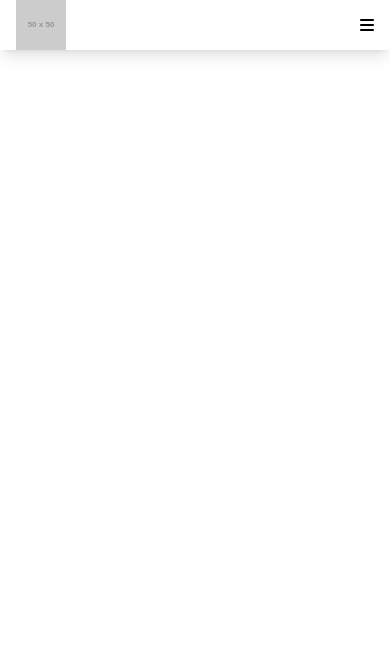
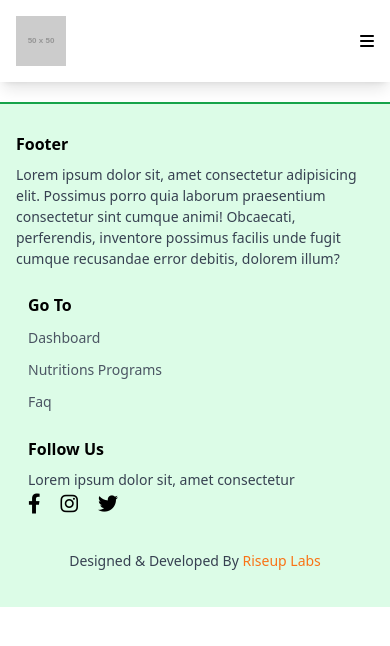
Before and after one commit to masud001/nutrition-website, a website with bundled scripts: page src/index.html in a window 390 px wide. Built offline with nearby package versions, Linux system fonts and the light colour scheme; placeholder pictures from the web are drawn by us.

Commit message:
footer and footer bottom done

```diff
--- a/src/assets/css/custom.css
+++ b/src/assets/css/custom.css
@@ -11,3 +11,13 @@ input:checked ~ .en-dot {
 		rgba(123, 178, 78, 0.8799894957983193) 100%
 	);
 }
+.font-gradient {
+	-webkit-background-clip: text;
+	-webkit-text-fill-color: transparent;
+	background: rgb(18, 103, 16);
+	background: linear-gradient(
+		90deg,
+		rgba(18, 103, 16, 1) 0%,
+		rgba(123, 178, 78, 0.8799894957983193) 100%
+	);
+}
--- a/src/index.html
+++ b/src/index.html
@@ -15,13 +15,13 @@
 	<body>
 		<!--NOTE: Page header section START  -->
 		<header class="mx-auto bg-white shadow-lg">
-			<div class="container px-4 pb-4 md:pb-0">
+			<div class="container px-4 py-4 md:py-0">
 				<div
 					x-data="{menuOpen:false}"
 					class="flex flex-wrap lg:flex-nowrap lg:justify-between w-full items-center md:items-start lg:items-center"
 				>
 					<!--NOTE: logo -->
-					<div class="mr-4">
+					<div class="mr-4 self-center">
 						<a href="">
 							<img src="https://via.placeholder.com/50" alt="logo" />
 						</a>
@@ -63,7 +63,7 @@
 								<!-- NOTE: dropdown menu  -->
 								<div
 									:class="{'hidden': !dropDownOpen,'flex flex-col':dropDownOpen}"
-									class="lg:absolute left-0 bg-white shadow-md mt-2 text-white"
+									class="absolute left-0 bg-white shadow-md mt-2 text-white"
 								>
 									<ul class="space-y-1 md:w-36 lg:w-60">
 										<!-- dropdown items (teacher)  -->
@@ -186,6 +186,44 @@
 		</header>
 		<!--NOTE: Page header section END  -->
 
+
+		<footer class="mx-auto bg-green-100 border-t-2 border-green-600 mt-5">
+			<div class="container px-4 py-4 md:py-0">
+				<div class="flex flex-row flex-wrap md:flex-nowrap space-x-3">
+					<!-- footer column  -->
+					<div class="basis-3/3 md:basis-1/3 lg:basis-2/3 py-3">
+						<h1 class=" capitalize text-black mb-2 text-base"><strong>footer</strong></h1>
+						<p class="text-[14px] text-gray-700">Lorem ipsum dolor sit, amet consectetur adipisicing elit. Possimus porro quia laborum praesentium consectetur sint cumque animi! Obcaecati, perferendis, inventore possimus facilis unde fugit cumque recusandae error debitis, dolorem illum?</p>
+					</div>
+					<!-- footer column  -->
+					<div class="basis-3/3 md:basis-1/3 lg:basis-1/3 py-3">
+						<h1 class=" capitalize text-black mb-2 text-base"><strong>go to</strong></h1>
+						<ul class="m-0 p-0 flex flex-col space-y-2">
+							<li><a class="text-[14px] text-gray-600 hover:underline hover:text-black capitalize " href="$">dashboard</a></li>
+							<li><a class="text-[14px] text-gray-600 hover:underline hover:text-black capitalize " href="$">nutritions programs</a></li>
+							<li><a class="text-[14px] text-gray-600 hover:underline hover:text-black capitalize " href="$">faq</a></li>
+						</ul>
+					</div>
+					<!-- footer column  -->
+					<div class="basis-3/3 md:basis-1/3 lg:basis-1/3 py-3">
+						<h1 class=" capitalize text-black mb-2 text-base"><strong>follow us</strong></h1>
+						<p class="text-[14px] text-gray-700">Lorem ipsum dolor sit, amet consectetur</p>
+						<div class="flex space-x-5">
+							<span class=" text-xl "><i class=" fa-brands fa-facebook-f"></i></span>
+							<span class=" text-xl "><i class=" fa-brands fa-instagram"></i></span>
+							<span class=" text-xl "><i class=" fa-brands fa-twitter"></i></span>
+						</div>
+					</div>
+				</div>
+				<div class="flex justify-center items-center py-5">
+					<p class="capitalize text-[14px] text-gray-700">designed & developed by
+						<span class=" text-orange-500">
+						<a href="#">riseup labs</a>
+					</span></p>
+				</div>
+			</div>
+		</footer>
+
 		<script type="module" src="./assets/js/main.js"></script>
 	</body>
 </html>
```
Also changed, not shown: src/assets/css/output/tailwind.css.
